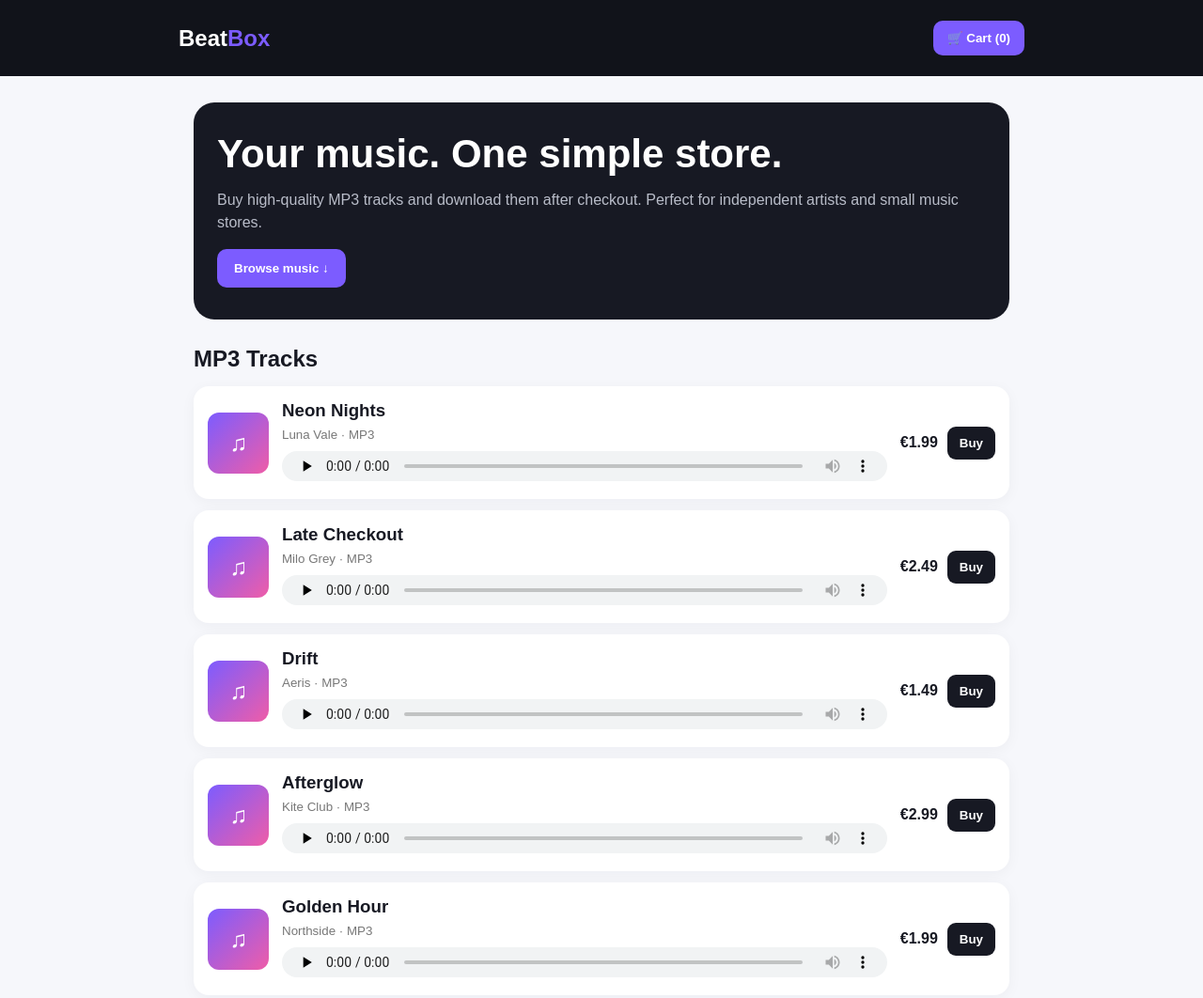
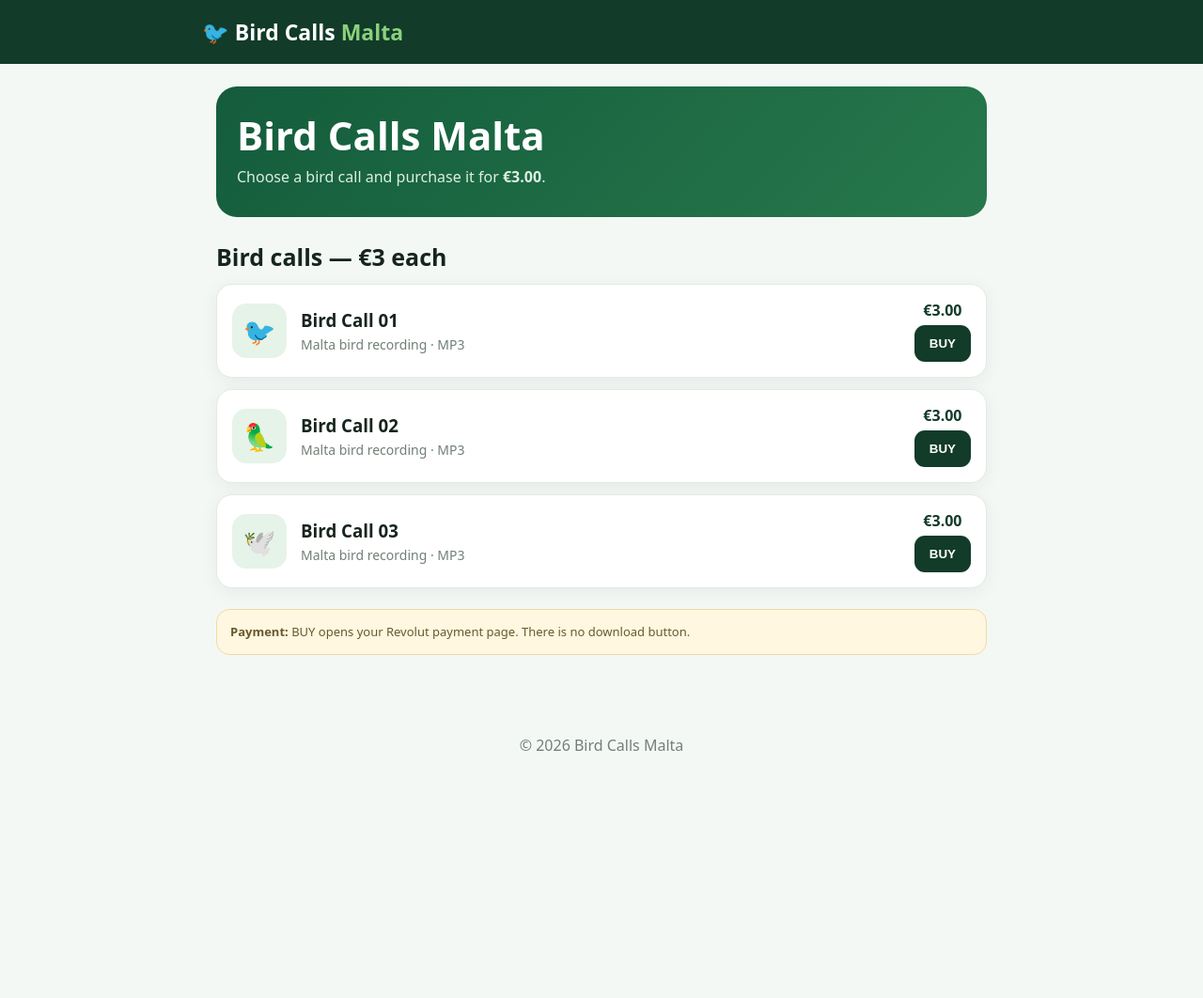
Before and after one commit to abelaowen3-cloud/Bird-calls-malta66, a plain HTML site: page index.html in a window 1280 px wide. Shown: the top 1062 px of the page at 94% size. After the commit the page ends 829 px from the top, so only its background shows below. Drawn offline with Linux system fonts and the light colour scheme.

Commit message:
Add files via upload

```diff
--- a/index.html
+++ b/index.html
@@ -1,55 +1,24 @@
-<!DOCTYPE html>
-<html lang="en">
-<head>
-<meta charset="UTF-8">
-<meta name="viewport" content="width=device-width,initial-scale=1">
-<title>BeatBox — MP3 Store</title>
+<!doctype html>
+<html lang="en"><head>
+<meta charset="utf-8"><meta name="viewport" content="width=device-width,initial-scale=1">
+<title>Bird Calls Malta</title>
 <style>
-*{box-sizing:border-box}body{margin:0;font-family:Arial,sans-serif;background:#f6f7fb;color:#171923}
-header{background:#11131a;color:#fff;padding:22px 18px;position:sticky;top:0;z-index:5}
-nav{max-width:900px;margin:auto;display:flex;justify-content:space-between;align-items:center}.logo{font-size:24px;font-weight:800}.logo b{color:#7c5cff}
-.cart{background:#7c5cff;border:0;color:#fff;padding:11px 15px;border-radius:10px;font-weight:bold}
-main{max-width:900px;margin:auto;padding:28px 16px 70px}
-.hero{background:#171923;color:white;border-radius:22px;padding:34px 25px;margin-bottom:25px}.hero h1{font-size:42px;line-height:1;margin:0 0 12px}.hero p{color:#b9bdc9;line-height:1.5}.hero button{background:#7c5cff;color:white;border:0;padding:13px 18px;border-radius:10px;font-weight:bold}
-h2{margin:28px 0 15px}.track{background:white;border-radius:16px;padding:15px;margin:12px 0;display:grid;grid-template-columns:65px 1fr auto;gap:14px;align-items:center;box-shadow:0 3px 15px #15182a0b}.art{width:65px;height:65px;border-radius:12px;background:linear-gradient(135deg,#7c5cff,#ef5da8);display:grid;place-items:center;color:#fff;font-size:25px}.track h3{margin:0 0 5px}.track small{color:#777}.price{font-weight:800;margin-right:10px}.buy{border:0;background:#171923;color:#fff;border-radius:9px;padding:10px 13px;font-weight:bold}.player{margin-top:9px;width:100%;height:32px}
-.cartbox{display:none;position:fixed;right:15px;top:78px;width:min(380px,calc(100% - 30px));background:#fff;border-radius:16px;padding:20px;box-shadow:0 15px 50px #0003;z-index:10}.cartbox.show{display:block}.item{display:flex;justify-content:space-between;padding:9px 0;border-bottom:1px solid #eee}.checkout{width:100%;margin-top:15px;padding:13px;border:0;border-radius:10px;background:#7c5cff;color:white;font-weight:bold}.note{font-size:12px;color:#777;line-height:1.5}
-footer{text-align:center;color:#888;padding:25px}
-@media(max-width:600px){.hero h1{font-size:35px}.track{grid-template-columns:52px 1fr}.art{width:52px;height:52px}.track .buyrow{grid-column:2}.price{float:left}.buy{float:right}}
-</style>
-</head>
+*{box-sizing:border-box}body{margin:0;font-family:system-ui,Arial,sans-serif;background:#f4f8f5;color:#17251d}
+header{background:#123b2a;color:#fff;padding:18px}.nav{max-width:850px;margin:auto}.logo{font-size:23px;font-weight:900}.logo span{color:#8bd17c}
+main{max-width:850px;margin:auto;padding:24px 15px 60px}.hero{background:linear-gradient(135deg,#145c3c,#27784c);color:#fff;border-radius:22px;padding:30px 22px;margin-bottom:25px}.hero h1{font-size:42px;line-height:1.05;margin:0 0 10px}.hero p{margin:0;color:#dcefe2;line-height:1.55}
+h2{font-size:25px;margin:25px 0 12px}.bird{background:#fff;border-radius:17px;margin:12px 0;padding:16px;display:flex;align-items:center;gap:15px;box-shadow:0 4px 18px #17362210;border:1px solid #e2eae4}.icon{width:58px;height:58px;border-radius:15px;background:#e6f3e8;display:grid;place-items:center;font-size:28px;flex:none}.info{flex:1}.info h3{margin:0 0 4px}.info p{margin:0;color:#718076;font-size:14px}.price{display:block;text-align:center;margin-bottom:5px;font-weight:900;color:#123b2a}.buy{border:0;border-radius:11px;padding:12px 16px;background:#123b2a;color:#fff;font-weight:800;cursor:pointer}
+.notice{background:#fff7df;border:1px solid #eedba4;border-radius:14px;padding:14px;margin-top:22px;color:#685a2e;font-size:13px;line-height:1.5}footer{text-align:center;color:#718076;padding:25px}
+@media(max-width:520px){.hero h1{font-size:34px}.bird{align-items:flex-start}.buy{padding:11px 12px}.icon{width:50px;height:50px}}
+</style></head>
 <body>
-<header><nav><div class="logo">Beat<b>Box</b></div><button class="cart" onclick="toggleCart()">🛒 Cart (<span id="count">0</span>)</button></nav></header>
+<header><div class="nav"><div class="logo">🐦 Bird Calls <span>Malta</span></div></div></header>
 <main>
-<section class="hero"><h1>Your music. One simple store.</h1><p>Buy high-quality MP3 tracks and download them after checkout. Perfect for independent artists and small music stores.</p><button onclick="document.getElementById('music').scrollIntoView()">Browse music ↓</button></section>
-<h2 id="music">MP3 Tracks</h2>
-<div id="tracks"></div>
-</main>
-<div class="cartbox" id="cartbox"><h3>Shopping cart</h3><div id="items"></div><p><b>Total: €<span id="total">0.00</span></b></p><button class="checkout" onclick="checkout()">Checkout</button><p class="note">Demo checkout: connect this button to Stripe Checkout or another payment provider. After successful payment, your server should issue secure, expiring MP3 download links.</p></div>
-<footer>© 2026 BeatBox · Digital music store</footer>
-<script>
-const tracks=[
-{id:1,name:"Neon Nights",artist:"Luna Vale",price:1.99},
-{id:2,name:"Late Checkout",artist:"Milo Grey",price:2.49},
-{id:3,name:"Drift",artist:"Aeris",price:1.49},
-{id:4,name:"Afterglow",artist:"Kite Club",price:2.99},
-{id:5,name:"Golden Hour",artist:"Northside",price:1.99}
-];
-let cart=[];
-function render(){
-document.getElementById("tracks").innerHTML=tracks.map(t=>`
-<article class="track"><div class="art">♫</div><div><h3>${t.name}</h3><small>${t.artist} · MP3</small><audio class="player" controls preload="none"><source src="audio/${t.id}.mp3" type="audio/mpeg">Your browser does not support audio.</audio></div><div class="buyrow"><span class="price">€${t.price.toFixed(2)}</span><button class="buy" onclick="add(${t.id})">Buy</button></div></article>`).join("");
-document.getElementById("count").textContent=cart.length;
-}
-function add(id){cart.push(tracks.find(t=>t.id===id));updateCart();document.getElementById("cartbox").classList.add("show")}
-function updateCart(){
-let items=document.getElementById("items");let total=cart.reduce((s,t)=>s+t.price,0);
-items.innerHTML=cart.length?cart.map((t,i)=>`<div class="item"><span>${t.name}</span><span>€${t.price.toFixed(2)} <button onclick="removeItem(${i})">×</button></span></div>`).join(""):"<p>Your cart is empty.</p>";
-document.getElementById("total").textContent=total.toFixed(2);document.getElementById("count").textContent=cart.length;
-}
-function removeItem(i){cart.splice(i,1);updateCart()}
-function toggleCart(){document.getElementById("cartbox").classList.toggle("show");updateCart()}
-function checkout(){if(!cart.length)return alert("Your cart is empty.");alert("Checkout placeholder. Connect this function to Stripe Checkout. After payment, generate secure download links for the purchased MP3 files.");}
-render();
-</script>
-</body>
-</html>
+<section class="hero"><h1>Bird Calls Malta</h1><p>Choose a bird call and purchase it for <strong>€3.00</strong>.</p></section>
+<h2>Bird calls — €3 each</h2>
+<div class="bird"><div class="icon">🐦</div><div class="info"><h3>Bird Call 01</h3><p>Malta bird recording · MP3</p></div><div><span class="price">€3.00</span><button class="buy" onclick="buy()">BUY</button></div></div>
+<div class="bird"><div class="icon">🦜</div><div class="info"><h3>Bird Call 02</h3><p>Malta bird recording · MP3</p></div><div><span class="price">€3.00</span><button class="buy" onclick="buy()">BUY</button></div></div>
+<div class="bird"><div class="icon">🕊️</div><div class="info"><h3>Bird Call 03</h3><p>Malta bird recording · MP3</p></div><div><span class="price">€3.00</span><button class="buy" onclick="buy()">BUY</button></div></div>
+<div class="notice"><strong>Payment:</strong> BUY opens your Revolut payment page. There is no download button.</div>
+</main><footer>© 2026 Bird Calls Malta</footer>
+<script>function buy(){window.location.href="https://revolut.me/abela1";}</script>
+</body></html>
```
